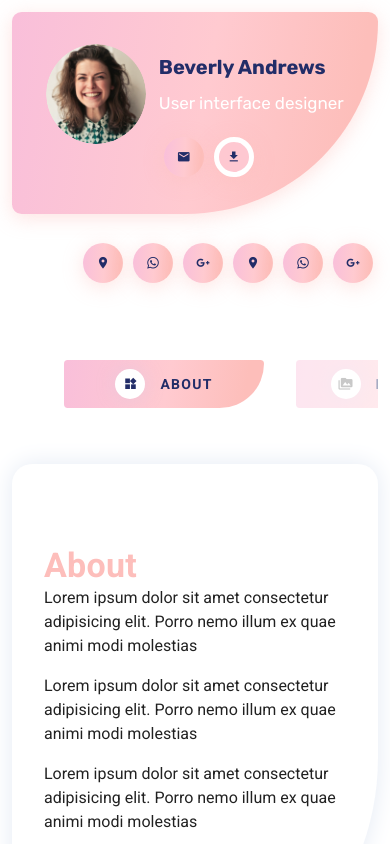
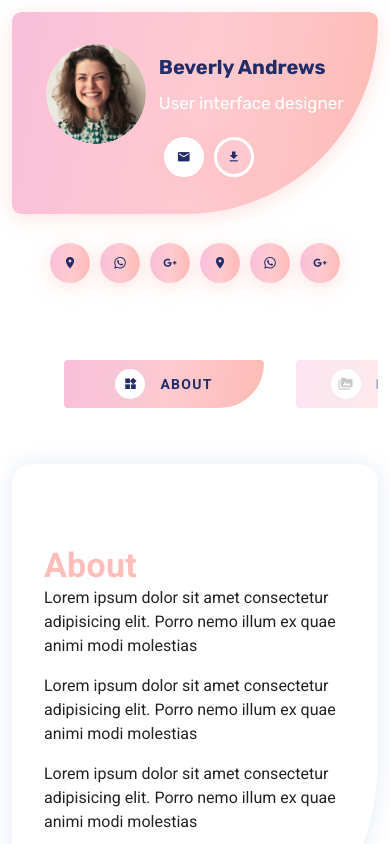
Before and after one commit to anku598/Theme-31, a Vue app: page / in a window 390 px wide. Shown: the top 844 px of the page. Built offline with nearby package versions, Linux system fonts and the light colour scheme.

Commit message:
responsive issues fix

```diff
--- a/src/components/ResumeTheme31.vue
+++ b/src/components/ResumeTheme31.vue
@@ -1,13 +1,13 @@
 <template>
   <div id="ResumeTheme31">
-    <v-container class="hold_theme13" fluid>
+    <v-container class="hold_theme31" fluid>
       <v-row class="freelancerCard">
         <v-col lg="12" md="12" cols="12" class="resumeCardRight">
           <v-row>
-            <v-col lg="7" cols="12" sm="8">
+            <v-col lg="7" cols="12" sm="12" md="8">
               <v-card class="profile-bg-card">
                 <div class="profile-info">
-                  <v-row class="hidden-sm-and-down">
+                  <v-row class="content-hide">
                     <v-col lg="2" sm="2">
                       <v-avatar size="100" class="mr-2">
                         <img src="../assets/img/profile-pic.png" alt />
@@ -46,7 +46,8 @@
                     </v-col>
                   </v-row>
 
-                  <div class="hidden-md-and-up d-flex justify-space-around">
+                  <div class="content-show">
+                    <div class="d-flex justify-space-around">
                       <v-avatar size="100" class="mr-2">
                         <img src="../assets/img/profile-pic.png" alt />
                       </v-avatar>
@@ -58,7 +59,7 @@
                         </div>
 
                         <div class="resume">
-                        <a href="#">
+                          <a href="#" class="email">
                             <v-icon>mdi-email</v-icon>
                           </a>
                           <a href="#" class="download">
@@ -69,11 +70,18 @@
                       </div>
                     </div>
                   </div>
+                </div>
               </v-card>
             </v-col>
 
-            <v-col lg="5" cols="12" class="d-flex justify-end justify-sm-center">
-              <div class="social-wrap hidden-sm-and-down">
+            <v-col
+              lg="5"
+              cols="12"
+              sm="12"
+              md="4"
+              class="d-flex justify-lg-end justify-md-end justify-sm-center justify-center"
+            >
+              <div class="social-wrap content-hide">
                 <a href="#">
                   <v-icon>mdi-map-marker</v-icon>
                 </a>
@@ -85,7 +93,7 @@
                 </a>
               </div>
 
-              <div class="social-wrap hidden-md-and-up">
+              <div class="social-wrap content-show">
                 <a href="#">
                   <v-icon>mdi-map-marker</v-icon>
                 </a>
@@ -439,8 +447,8 @@
 .resume,
 .social-wrap {
   a {
-    width: 60px !important;
-    height: 60px !important;
+    width: 40px !important;
+    height: 40px !important;
     border-radius: 50%;
     display: inline-flex !important;
     align-items: center;
@@ -448,6 +456,9 @@
     background: #fff;
     display: none;
     margin: 5px;
+    &.email {
+      background: #fff !important;
+    }
     @media screen and (max-width: 575.98px) {
       width: 40px !important;
       height: 40px !important;
@@ -463,9 +474,9 @@
     box-shadow: 0px 0px 20px rgba(187, 209, 244, 0.25);
     &.download {
       background: #fec8d1 !important;
-      border: 5px solid #ffffff !important;
+      border: 3px solid #ffffff !important;
       box-sizing: border-box !important;
-      padding: 27px;
+      padding: 17px;
       display: flex;
       flex-direction: column;
       @media screen and (max-width: 575.98px) {
@@ -476,7 +487,7 @@
         text-transform: uppercase;
         color: #222d68;
         font-weight: 600;
-        font-size: 13px;
+        font-size: 8px;
         @media screen and (max-width: 575.98px) {
           display: none;
         }
@@ -484,11 +495,25 @@
     }
     i {
       color: #222d68 !important;
-      font-size: 30px;
+      font-size: 19px;
       @media screen and (max-width: 575.98px) {
         font-size: 14px;
       }
     }
+  }
+}
+
+.content-show {
+  display: none !important;
+}
+
+@media screen and (max-width: 575.98px) {
+  .content-show {
+    display: block !important;
+  }
+
+  .content-hide {
+    display: none !important;
   }
 }
 
```
Lines whose indentation alone changed are shown as unchanged.
